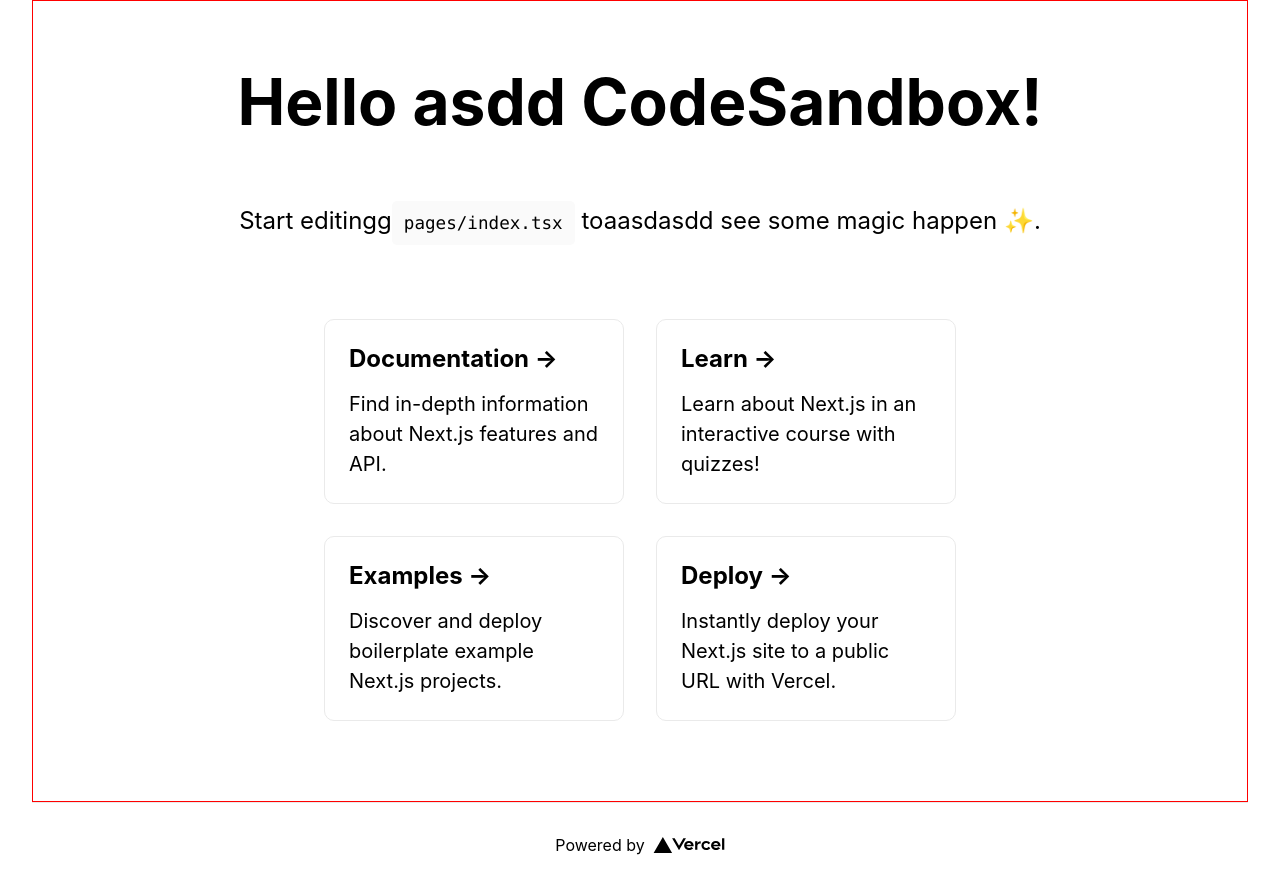
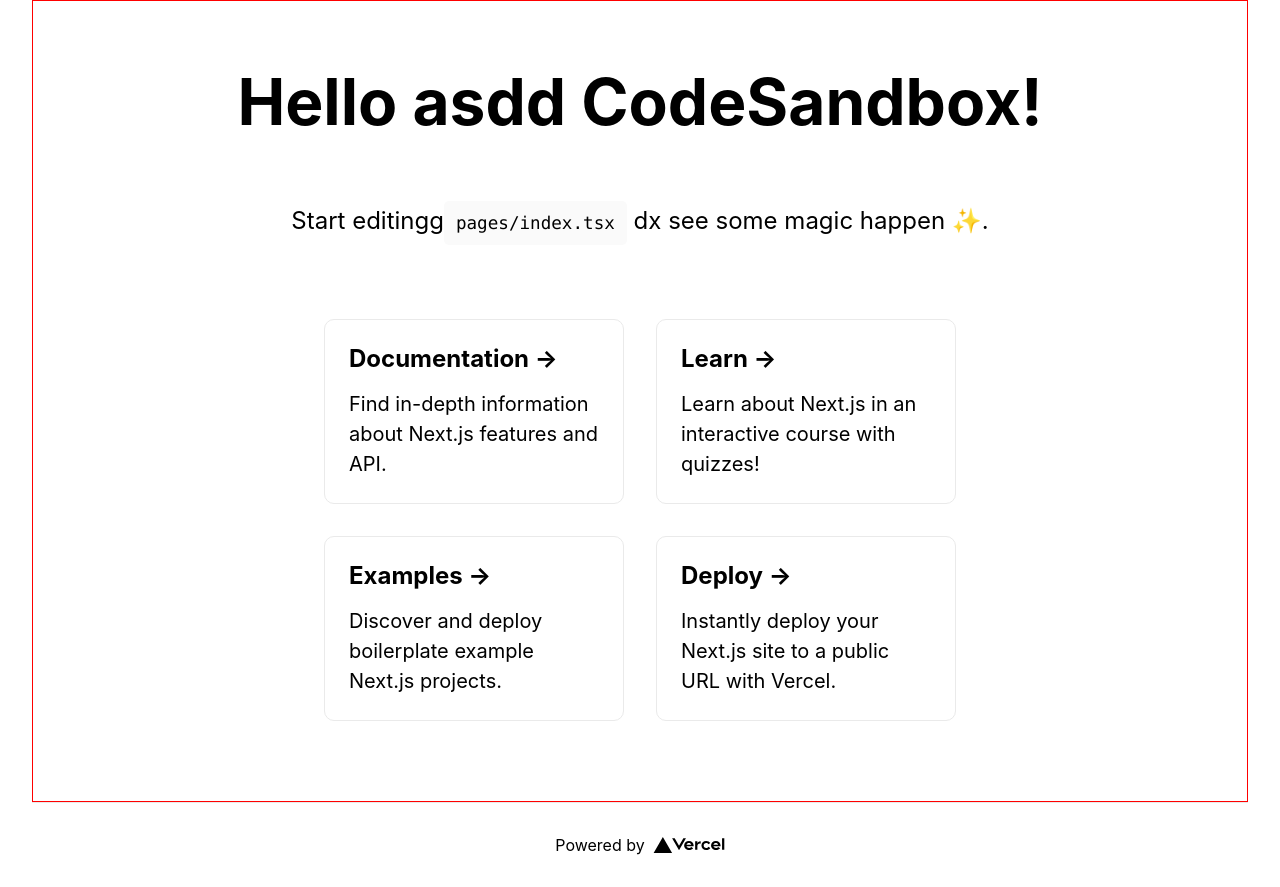
Before and after one commit to codesandbox/test-sandbox, a Next.js app: page / in a window 1280 px wide. Built offline with nearby package versions, Linux system fonts and the light colour scheme.

Commit message:
Update index.tsx

```diff
--- a/pages/index.tsx
+++ b/pages/index.tsx
@@ -18,8 +18,8 @@ const Home: NextPage = () => {
 
         <p className={styles.description}>
           Start editingg
-          <code className={styles.code}>pages/index.tsx</code> toaasdasdd see
-          some magic happen ✨.
+          <code className={styles.code}>pages/index.tsx</code> dx see some magic
+          happen ✨.
         </p>
 
         <div className={styles.grid}>
```
